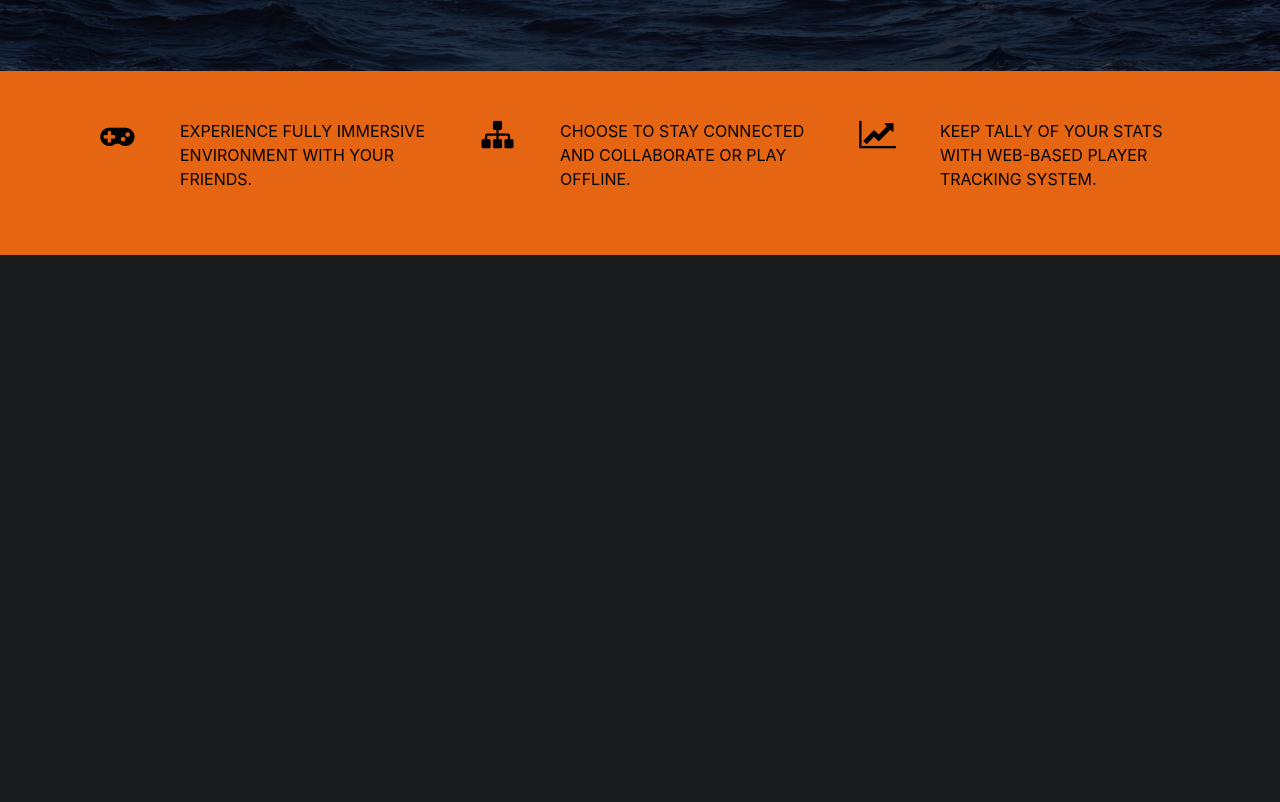
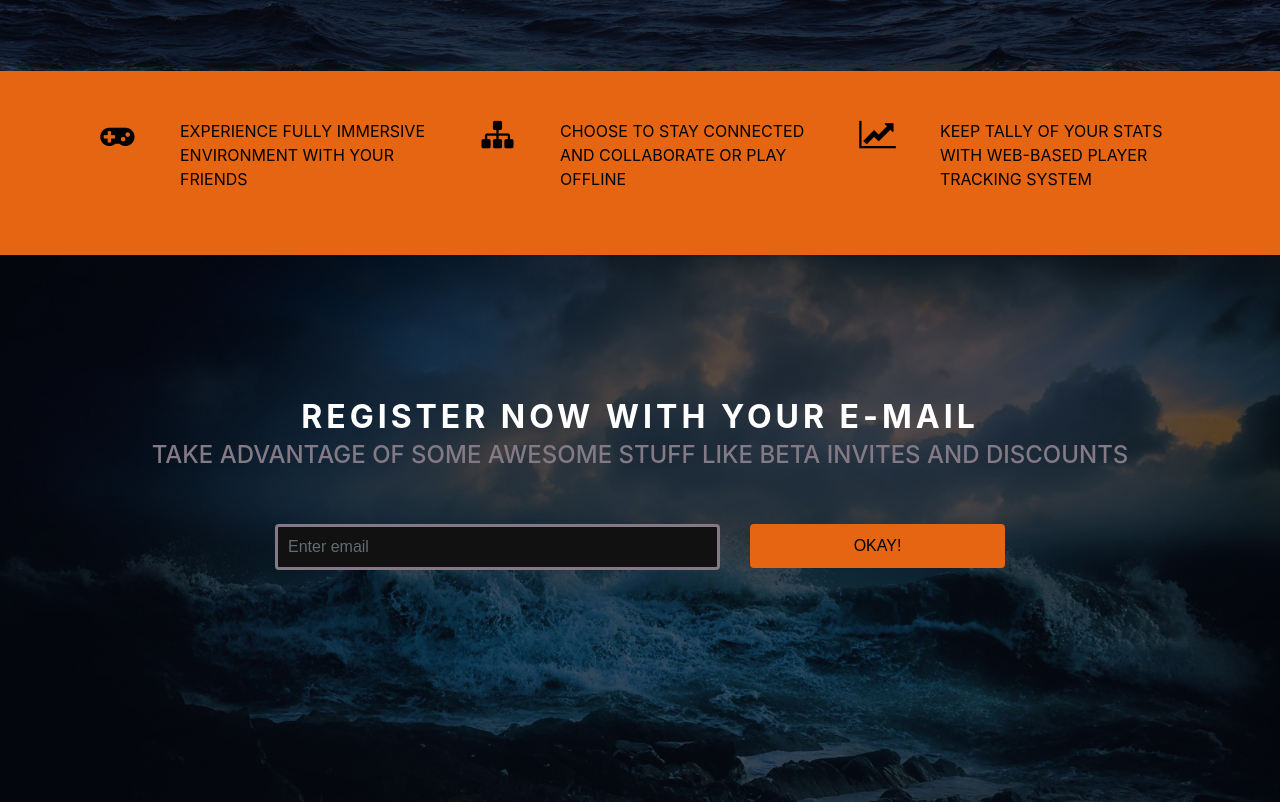
Before and after one commit to Khokhlova-Anna/Khokhlova-Anna.github.io, a website: page gamelayout/src/index.html in a window 1280 px wide. Shown: the part 638-1440 px from the top of the page. Before the commit the page ends 893 px from the top, so only its background shows below. Drawn offline with Linux system fonts and the light colour scheme.

Commit message:
Fifth commit. Join container

```diff
--- a/gamelayout/src/index.html
+++ b/gamelayout/src/index.html
@@ -60,22 +60,40 @@
                         <i class="fa fa-gamepad fa-2x"></i>
                     </div>
                     <div class="col-sm-12 col-md-3 text-center text-uppercase text-md-left mb-3 mb-md-0">
-                        <p>Experience fully immersive environment with your friends.</p>
+                        <p>Experience fully immersive environment with your friends</p>
                     </div>
                     <div class="col-sm-12 col-md-1 text-center mb-3 mb-md-0">
                         <i class="fa fa-sitemap fa-2x"></i>
                     </div>
                     <div class="col-sm-12 col-md-3 text-center text-uppercase text-md-left mb-3 mb-md-0">
-                        <p>Choose to stay connected and collaborate or play offline.</p>
+                        <p>Choose to stay connected and collaborate or play offline</p>
                     </div>
                     <div class="col-sm-12 col-md-1 text-center mb-3 mb-md-0">
                         <i class="fa fa-line-chart fa-2x"></i>
                     </div>
                     <div class="col-sm-12 col-md-3 text-center text-uppercase text-md-left mb-3 mb-md-0">
-                        <p>Keep tally of your stats with web-based player tracking system.</p>
+                        <p>Keep tally of your stats with web-based player tracking system</p>
                     </div>
                 </div>
             </div>
+        </div>
+
+        <div id="join-container" class="pt-lg-6 pb-lg-6 pt-5">
+           <div class="container text-center">
+               <h2 class="text-uppercase">Register now with your e-mail</h2>
+               <h4 class="text-uppercase">Take advantage of some awesome stuff like beta invites and discounts</h4>
+
+               <form>
+                   <div class="form-group row pt-lg-5 pb-lg-5 pt-5">
+                       <div class="col-sm-12 col-md-5 offset-md-2">
+                           <input type="email" class="form-control mb-4" id="exampleInput" aria-describedby="emailHelp" placeholder="Enter email">
+                       </div>
+                       <div class="col-sm-12 col-md-3">
+                        <button type="submit" class="btn btn-primary btn-block text-uppercase bg-primary">Okay!</button>
+                        </div>
+                   </div>
+               </form>
+           </div>
         </div>
 
         <script src="/js/jquery.min.js"></script>
--- a/gamelayout/src/scss/style.scss
+++ b/gamelayout/src/scss/style.scss
@@ -45,3 +45,26 @@ h1{
 .feature-wrapper{
     color:#000;
 }
+#join-container{
+    background: url('/assets/screen1.jpg') no-repeat;
+    background-size: cover;
+
+    h2{
+        letter-spacing: 4px;
+        font-weight: bold;
+    }
+    h4{
+        color: #837a85;
+    }
+    .form-control{
+        background: #111111;
+        border: 3px solid #837a85;
+        padding: 10px;
+    }
+    .btn{
+        padding:12px;
+        border:none;
+        color:#000;
+        cursor: pointer;
+    }
+}
```
Also changed, not shown: gamelayout/index.html (deleted, +0 -1 lines), gamelayout/src/css/style.css.
